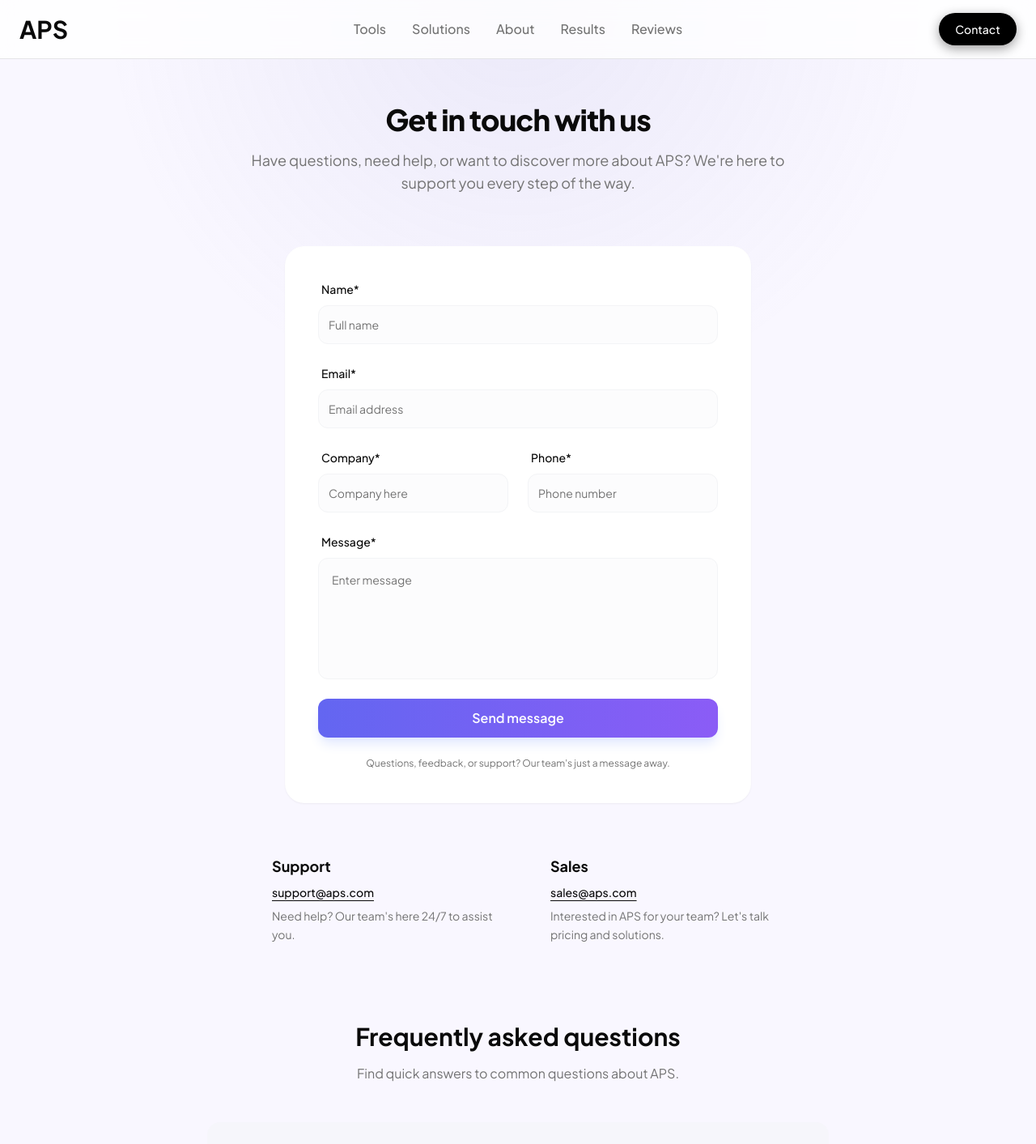
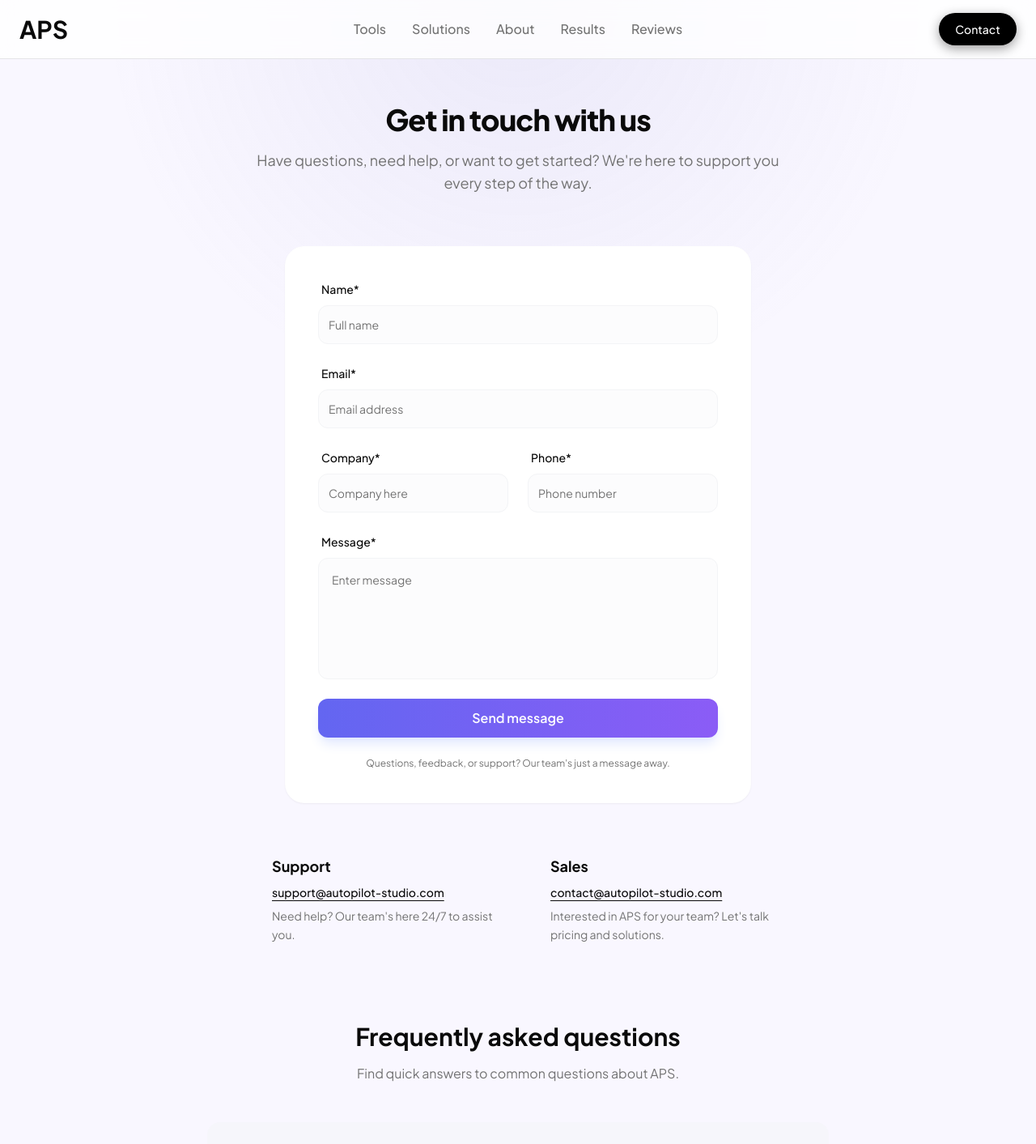
Before and after one commit to akashnai/APS-Next, a Next.js app: page /contact in a window 1280 px wide. Shown: the top 1413 px of the page at 81% size. Built offline with nearby package versions, Linux system fonts and the light colour scheme.

Commit message:
Fix: build changes and some content fix from leagcy code

```diff
--- a/src/app/contact/page.tsx
+++ b/src/app/contact/page.tsx
@@ -55,7 +55,7 @@ const Contact = () => {
               Get in touch with us
             </h1>
             <p className="text-lg text-muted-foreground max-w-2xl mx-auto">
-              Have questions, need help, or want to discover more about APS? We&apos;re here to support you every step of the way.
+              Have questions, need help, or want to get started? We&apos;re here to support you every step of the way.
             </p>
           </motion.div>
 
@@ -131,7 +131,7 @@ const Contact = () => {
             <div className="space-y-2">
               <h3 className="font-bold text-lg">Support</h3>
               <a href="mailto:support@aps.com" className="text-sm font-medium underline decoration-1 underline-offset-4 hover:text-primary transition-colors block mb-2">
-                support@aps.com
+                support@autopilot-studio.com
               </a>
               <p className="text-sm text-muted-foreground leading-relaxed">
                 Need help? Our team&apos;s here 24/7 to assist you.
@@ -140,7 +140,7 @@ const Contact = () => {
             <div className="space-y-2">
               <h3 className="font-bold text-lg">Sales</h3>
               <a href="mailto:sales@aps.com" className="text-sm font-medium underline decoration-1 underline-offset-4 hover:text-primary transition-colors block mb-2">
-                sales@aps.com
+                contact@autopilot-studio.com
               </a>
               <p className="text-sm text-muted-foreground leading-relaxed">
                 Interested in APS for your team? Let&apos;s talk pricing and solutions.
```
Also changed, not shown: 1 other file (tests, documents, lock files or other folders).
